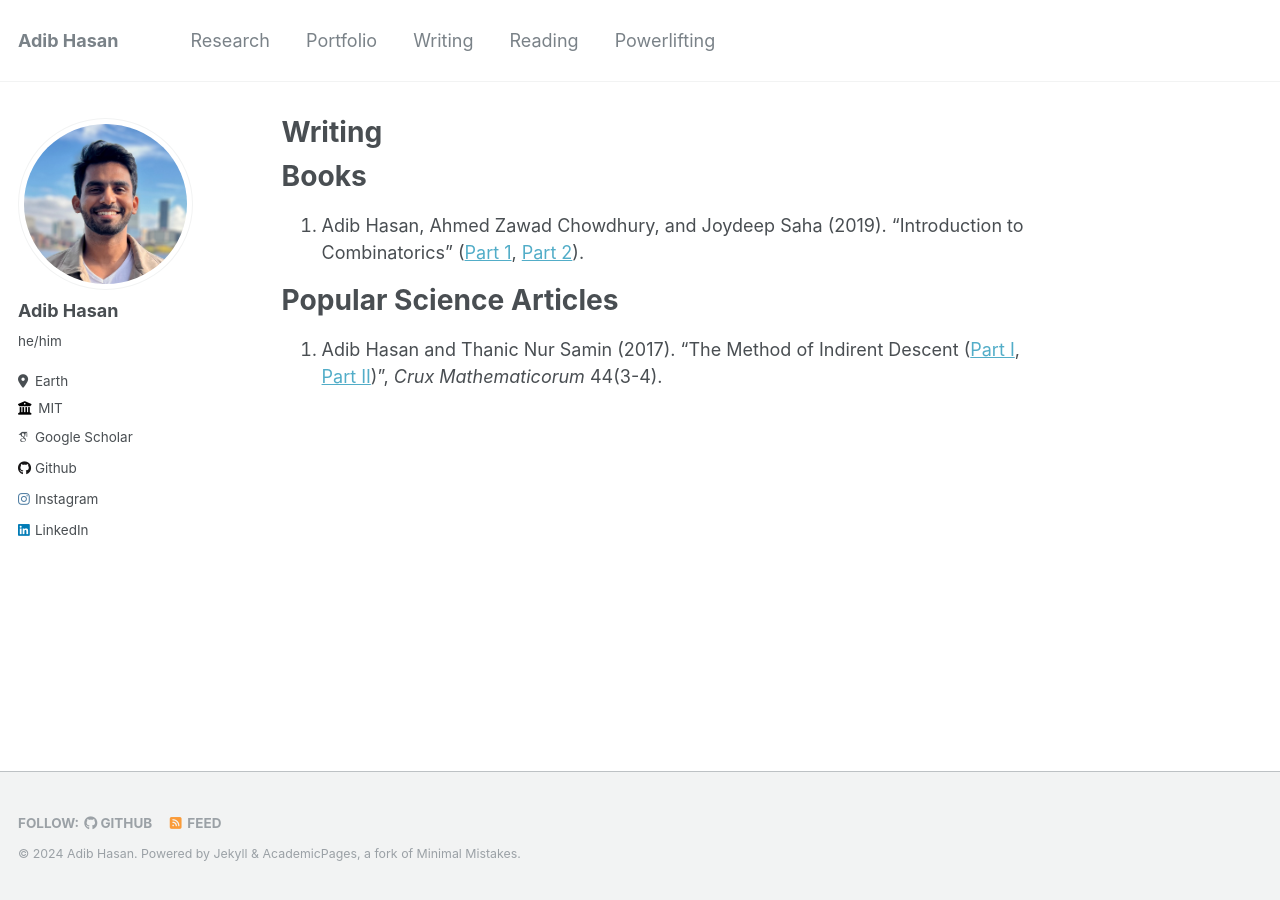
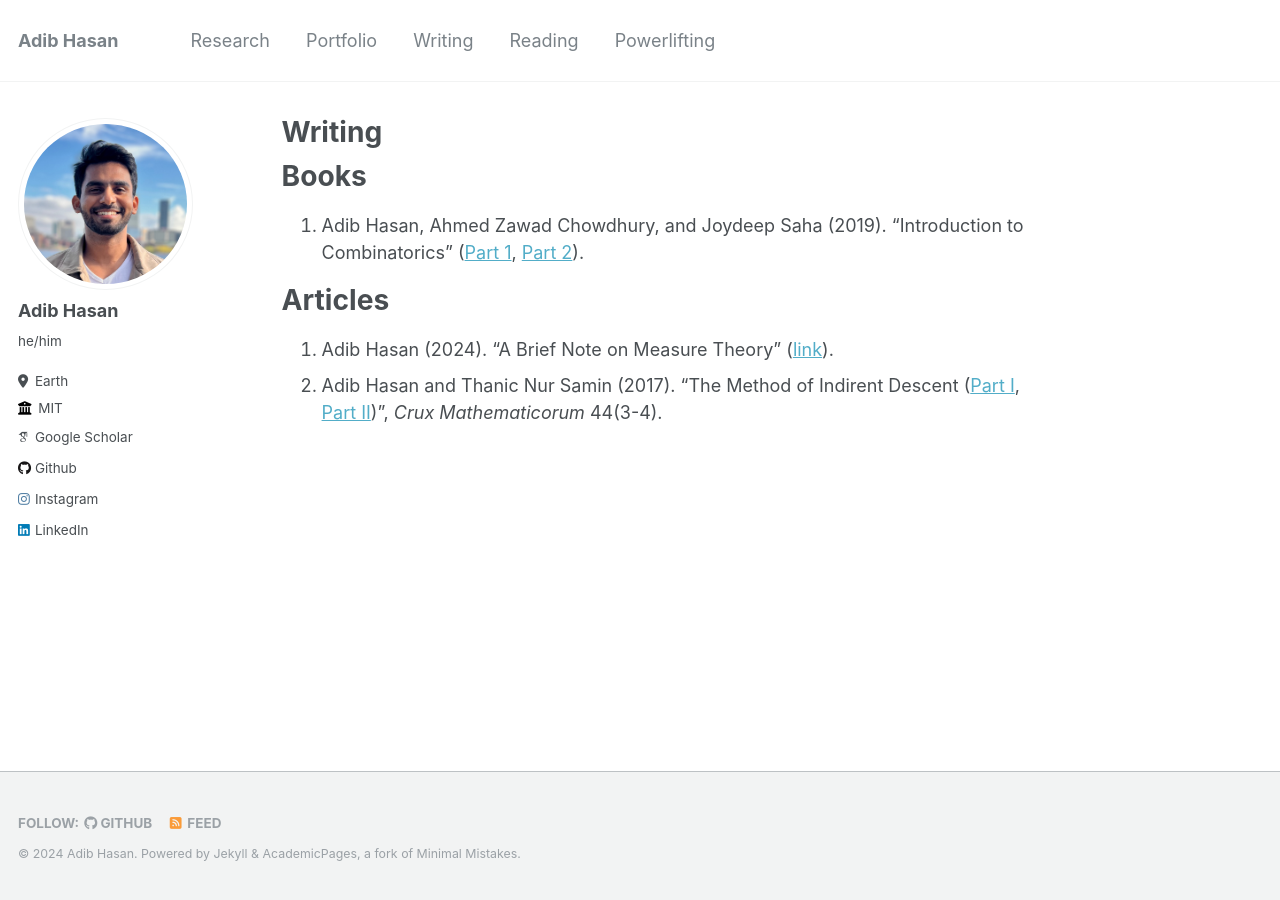
Before and after one commit to Neehan/neehan.github.io, a Jekyll site: the page built from _pages/writing.md, in a window 1280 px wide. Built offline with Jekyll 4.4.1, drawn with Linux system fonts in a browser that asks for light colours; some web fonts are replaced.

Commit message:
added a note on measure theory

```diff
--- a/_pages/writing.md
+++ b/_pages/writing.md
@@ -6,5 +6,6 @@ author_profile: true
 # Books
 1. Adib Hasan, Ahmed Zawad Chowdhury, and Joydeep Saha (2019). "Introduction to Combinatorics" ([Part 1](https://www.rokomari.com/book/180324/combinatorics-hatekhori-1st-part), [Part 2](https://www.rokomari.com/book/180324/combinatorics-hatekhori-2nd-part)).
 
-# Popular Science Articles
-1. Adib Hasan and Thanic Nur Samin (2017). "The Method of Indirent Descent ([Part I](https://cms.math.ca/wp-content/uploads/crux-pdfs/CRUXv44n3.pdf), [Part II](https://cms.math.ca/wp-content/uploads/crux-pdfs/CRUXv44n4.pdf))", *Crux Mathematicorum* 44(3-4).
+# Articles
+1. Adib Hasan (2024). "A Brief Note on Measure Theory" ([link](/files/measure_theory.pdf)).
+2. Adib Hasan and Thanic Nur Samin (2017). "The Method of Indirent Descent ([Part I](https://cms.math.ca/wp-content/uploads/crux-pdfs/CRUXv44n3.pdf), [Part II](https://cms.math.ca/wp-content/uploads/crux-pdfs/CRUXv44n4.pdf))", *Crux Mathematicorum* 44(3-4).
```
Also changed, not shown: 1 other file.
